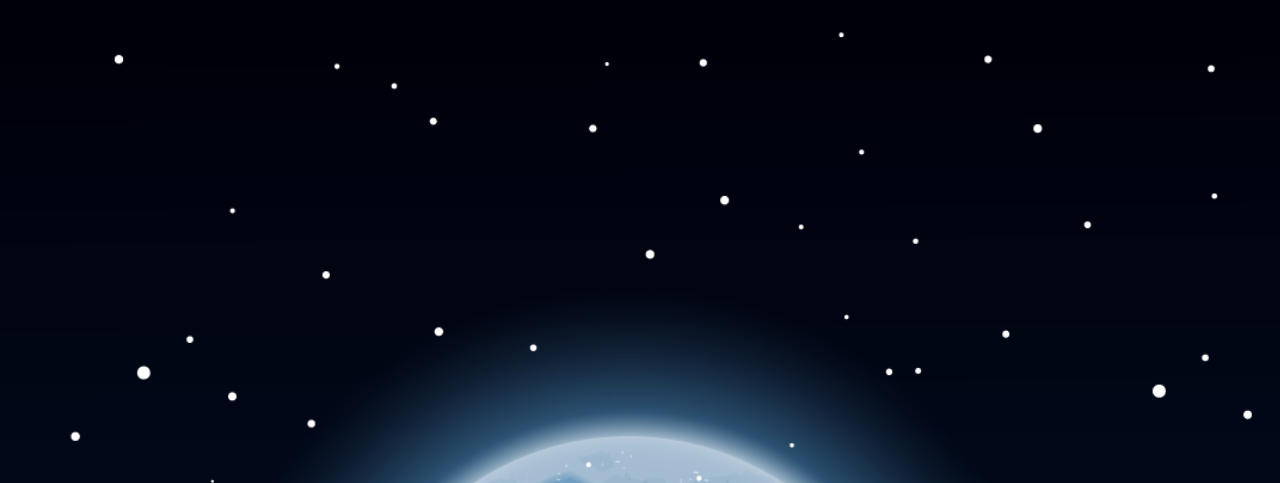
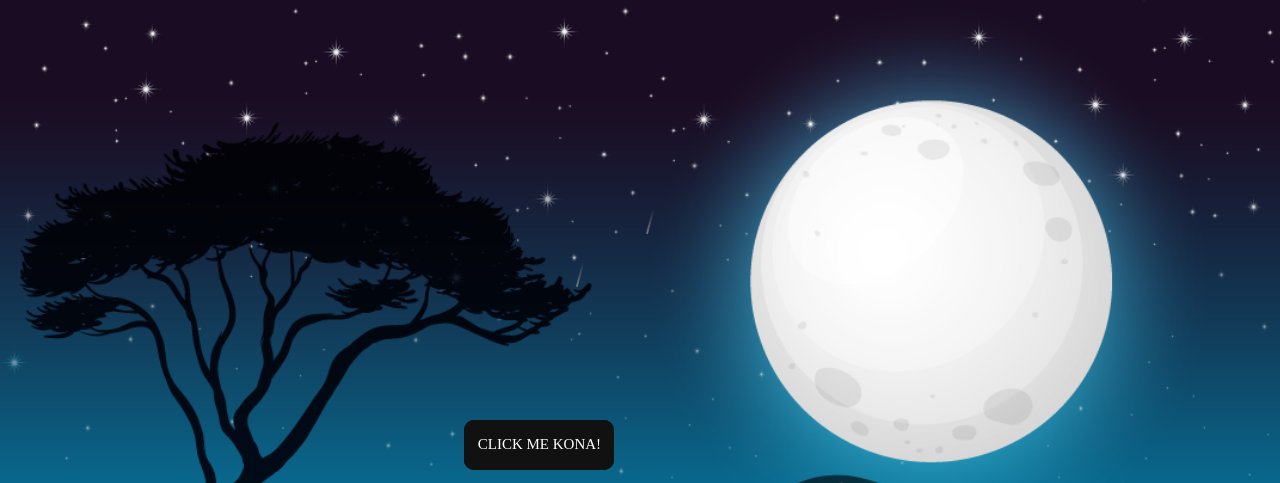
Before and after one commit to Dhanush-Saji/Swathy, a plain HTML site: page index.html in a window 1280 px wide. Shown: the top 483 px of the page. Drawn offline with Linux system fonts and the light colour scheme.

Commit message:
new song

```diff
--- a/index.html
+++ b/index.html
@@ -1,135 +1,19 @@
 <!DOCTYPE html>
-<html lang="en">
+<html lang="en" >
 <head>
-    <meta charset="utf-8" />
-    <title>Moon</title>
-    <link rel="icon" href="favicon.ico" />
-    <link rel="preconnect" href="https://fonts.googleapis.com" />
-    <link rel="preconnect" href="https://fonts.gstatic.com" crossorigin />
-    <link href="https://fonts.googleapis.com/css2?family=Merriweather&family=Montserrat&family=Sacramento&display=swap" rel="stylesheet"/>
-    <style>
-      body {
-        margin: 0px;
-        margin-right: -10px;;
-        padding: 0px;
-      }
-      .parent{
-        width: 100%;
-        position: relative;
-        padding: 0px;
-        margin: auto;
-      }
-      img{
-        width: 100%;
-        margin: 0px;
-      }
-      h1{
-        position: absolute;
-        top: 18%;
-        left: 18%;
-        font-family: 'Sacramento', cursive;
-        font-size: 150px;
-        margin: auto;
-      }
-      .glow-on-hover {
-        width: 220px;
-        height: 50px;
-        border: none;
-        outline: none;
-        color: #fff;
-        background: #111;
-        cursor: pointer;
-        text-align: center;
-        border-radius: 10px;
-        transform: translate(0%, 0%);
-        position: absolute;
-        top: 40%;
-        left: 36%;
-        font-size: 20px;
-        font-family: Poppins;
-      }
+  <meta charset="UTF-8">
+  <title>CodePen - CSS Rain Effect</title>
+  <meta name="viewport" content="width=device-width, initial-scale=1"><link rel="stylesheet" href="./style.css">
 
-      .glow-on-hover:before {
-        content: "";
-        background: linear-gradient(
-          45deg,
-          #ff0000,
-          #ff7300,
-          #fffb00,
-          #48ff00,
-          #00ffd5,
-          #002bff,
-          #7a00ff,
-          #ff00c8,
-          #ff0000
-        );
-        position: absolute;
-        top: -2px;
-        left: -2px;
-        background-size: 400%;
-        z-index: -1;
-        filter: blur(5px);
-        width: calc(100% + 4px);
-        height: calc(100% + 4px);
-        animation: glowing 20s linear infinite;
-        opacity: 0;
-        transition: opacity 0.3s ease-in-out;
-        border-radius: 10px;
-      }
-
-      .glow-on-hover:active {
-        color: #000;
-      }
-
-      .glow-on-hover:active:after {
-        background: transparent;
-      }
-
-      .glow-on-hover:hover:before {
-        opacity: 1;
-      }
-
-      .glow-on-hover:after {
-        z-index: -1;
-        content: "";
-        position: absolute;
-        width: 100%;
-        height: 100%;
-        background: #111;
-        left: 0;
-        top: 0;
-        border-radius: 10px;
-      }
-
-      @keyframes glowing {
-        0% {
-          background-position: 0 0;
-        }
-        50% {
-          background-position: 400% 0;
-        }
-        100% {
-          background-position: 0 0;
-        }
-      }
-
-
-    </style>
 </head>
 <body>
   <div class="parent">
-        <h1>Good Night</h1>
-        <img src="images/bg.png" alt="">
+      <img src="images/newbg.png" alt="">
     <button onclick="play()" class="glow-on-hover" type="button">
       CLICK ME KONA!
     </button>
-      <audio id="audio" src="audio/audio.mp3"></audio>
+    <audio id="audio" src="audio/Neelamalakhe.mp3"></audio>
   </div>
-    <script>
-        function play() {
-          var audio = document.getElementById("audio");
-          audio.play();
-        }
-      </script>
 </body>
 </html>
+<script src="script.js"></script>
--- /dev/null
+++ b/script.js
@@ -0,0 +1,15 @@
+function play() {
+  var audio = document.getElementById("audio");
+  audio.play();
+}
+let hrElement;
+let counter = 20;
+for (let i = 0; i < counter; i++) {
+  hrElement = document.createElement("HR");
+
+    hrElement.style.left = Math.floor(Math.random() * window.innerWidth) + "px";
+    hrElement.style.animationDuration = 0.2 + Math.random() * 5 + "s";
+    hrElement.style.animationDelay = Math.random() * 10 + "s";
+
+  document.body.appendChild(hrElement);
+}
--- /dev/null
+++ b/style.css
@@ -0,0 +1,126 @@
+body {
+  margin: 0px;
+  margin-right: -10px;;
+  padding: 0px;
+}
+hr {
+  width: 50px;
+  border-color: transparent;
+  border-right-color: rgba(146, 146, 146, 0.7);
+  border-right-width: 25px;
+  position: absolute;
+  bottom: 100%;
+  transform-origin: 100% 50%;
+  animation-name: rain;
+  animation-duration: 1s;
+  animation-timing-function: linear;
+  animation-iteration-count: infinite;
+}
+
+@keyframes rain {
+  from {
+    transform: rotate(105deg) translateX(0);
+  }
+  to {
+    transform: rotate(105deg) translateX(calc(100vh + 20px));
+  }
+}
+.parent{
+  width: 100%;
+  position: relative;
+  padding: 0px;
+  margin: auto;
+}
+img{
+  width: 100%;
+  margin: 0px;
+}
+h1{
+  position: absolute;
+  top: 18%;
+  left: 18%;
+  font-family: 'Sacramento', cursive;
+  font-size: 150px;
+  margin: auto;
+}
+.glow-on-hover {
+  width: 150px;
+  height: 50px;
+  border: none;
+  outline: none;
+  color: #fff;
+  background: #111;
+  cursor: pointer;
+  text-align: center;
+  border-radius: 10px;
+  transform: translate(0%, 0%);
+  position: absolute;
+  top: 15%;
+  left: 36%;
+  font-size: 15px;
+  font-family: Poppins;
+}
+
+.glow-on-hover:before {
+  content: "";
+  background: linear-gradient(
+    45deg,
+    #ff0000,
+    #ff7300,
+    #fffb00,
+    #48ff00,
+    #00ffd5,
+    #002bff,
+    #7a00ff,
+    #ff00c8,
+    #ff0000
+  );
+  position: absolute;
+  top: -2px;
+  left: -2px;
+  background-size: 400%;
+  z-index: -1;
+  filter: blur(5px);
+  width: calc(100% + 4px);
+  height: calc(100% + 4px);
+  animation: glowing 20s linear infinite;
+  opacity: 0;
+  transition: opacity 0.3s ease-in-out;
+  border-radius: 10px;
+}
+
+.glow-on-hover:active {
+  color: #000;
+}
+
+.glow-on-hover:active:after {
+  background: transparent;
+}
+
+.glow-on-hover:hover:before {
+  opacity: 1;
+}
+
+.glow-on-hover:after {
+  z-index: -1;
+  content: "";
+  position: absolute;
+  width: 100%;
+  height: 100%;
+  background: #111;
+  left: 0;
+  top: 0;
+  border-radius: 10px;
+}
+
+@keyframes glowing {
+  0% {
+    background-position: 0 0;
+  }
+  50% {
+    background-position: 400% 0;
+  }
+  100% {
+    background-position: 0 0;
+  }
+}
```
Also changed, not shown: moon.html (added, +136 -0 lines), images/newbg.png (added), 2 other files. Lines whose indentation alone changed are shown as unchanged.
